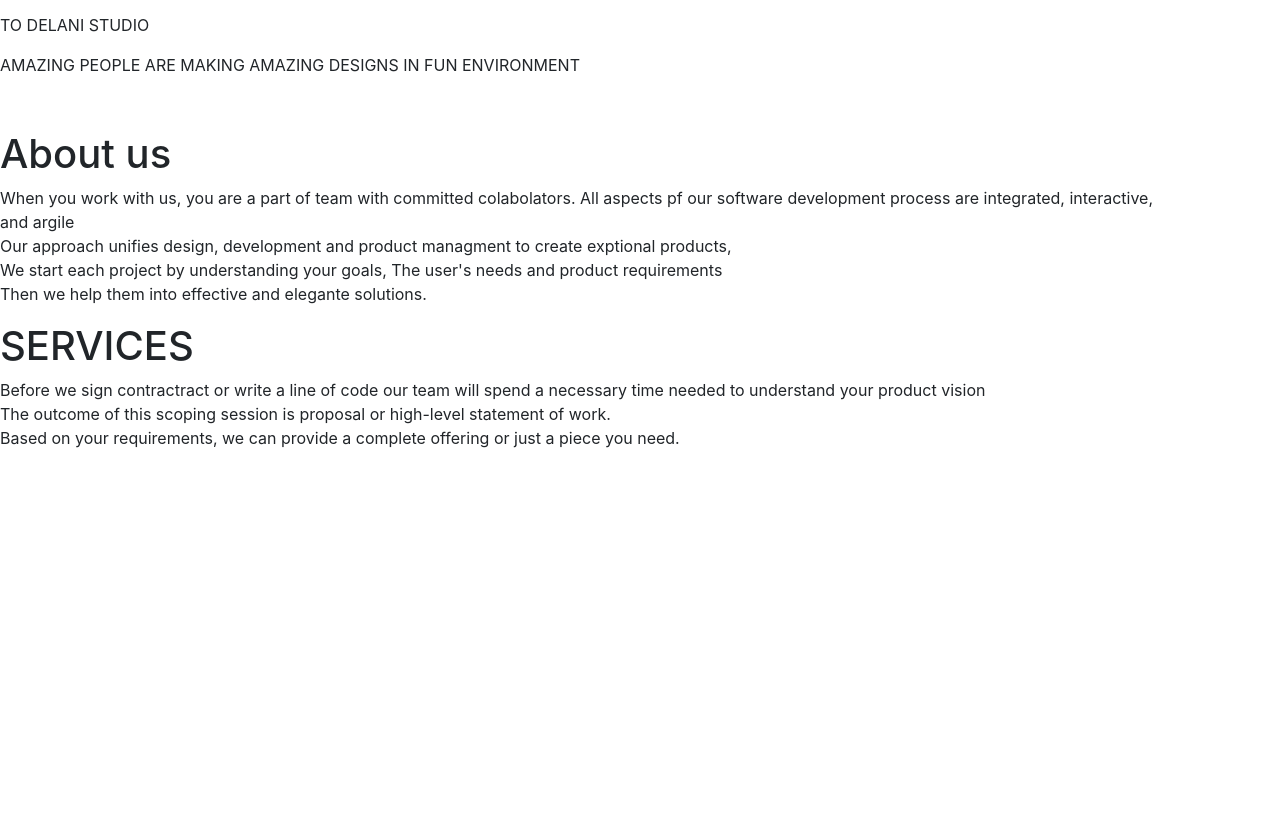
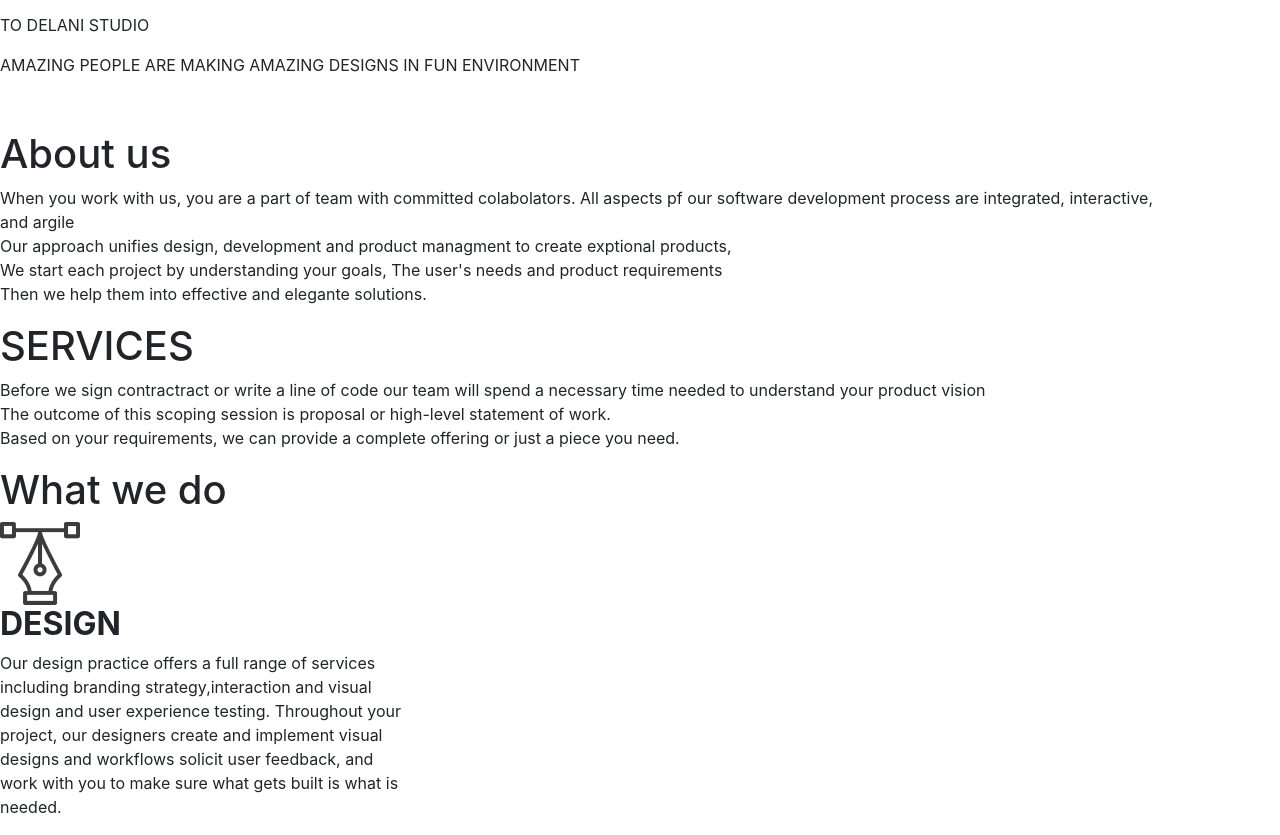
Before and after one commit to eric-njeru/Studio-Portfolio, a plain HTML site: page index.html in a window 1280 px wide. Shown: the part 123-958 px from the top of the page. Before the commit the page ends 800 px from the top, so only its background shows below. Drawn offline with nearby package versions, Linux system fonts and the light colour scheme; a script that the page names is missing.

Commit message:
add What we do

```diff
--- a/index.html
+++ b/index.html
@@ -29,5 +29,13 @@
         <h1>SERVICES</h1>
         <p>Before we sign contractract or write a line of code our team will spend a necessary time needed to understand your product vision<br> The outcome of this scoping session is proposal or high-level statement of work.<br> Based on your requirements, we can provide a complete offering or just a piece you need.</p>
       </div>
+    <div class="whatWeDo">
+        <h1>What we do</h1>
+        <div class="row">
+            <div class="col-md-4 second-cls">
+            <img  src="images/design_icon.png" class="icons">
+            <h2><b>DESIGN</b></h2>
+                <p class="description1">Our design practice offers a full range of services including branding strategy,interaction and visual design and user experience testing. Throughout your project, our designers create and implement visual designs and workflows solicit user feedback, and work with you to make sure what gets built is what is needed.</p>
+              </div>
 </body>
 </html>
```
Also changed, not shown: images/c_image.jpg (added), images/design_icon.png (added), images/dev_icon.png (added), images/h_img.jpg (added), images/product_icon.png (added), images/s_image.jpg (added).
